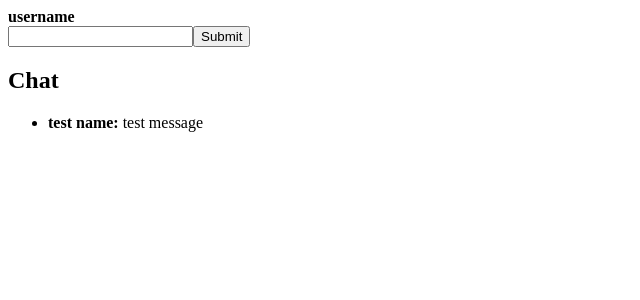
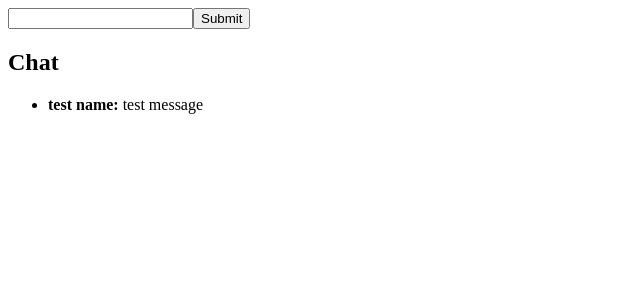
Before and after one commit to MisturDust319/chat_app, a React (Create React App) app: page / in a window 1280 px wide. Shown: the top 300 px of the page, without its empty margins (0-640 px from the left). Built offline with nearby package versions, Linux system fonts and the light colour scheme.

Commit message:
Username set to appear on app submission section

```diff
--- a/src/App.js
+++ b/src/App.js
@@ -35,7 +35,7 @@ ChatField.propTypes = {
 function TextInput(props) {
   return (
     <div>
-      <b>username</b>
+      <b>{props.username}</b>
       <form onSubmit={props.submit}>
         <input type="text" name="message" onChange={props.onChange}></input>
         <input type="submit" name="submit"></input>
```
